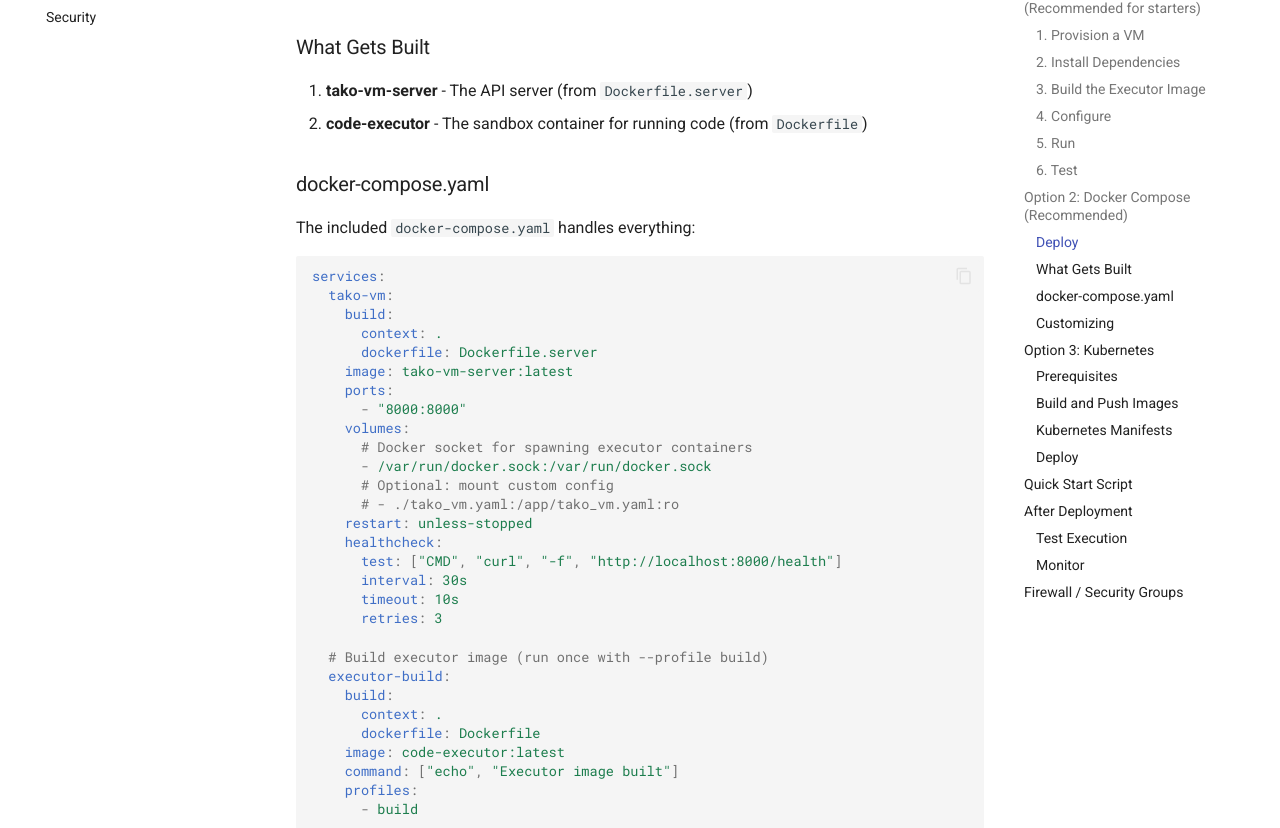
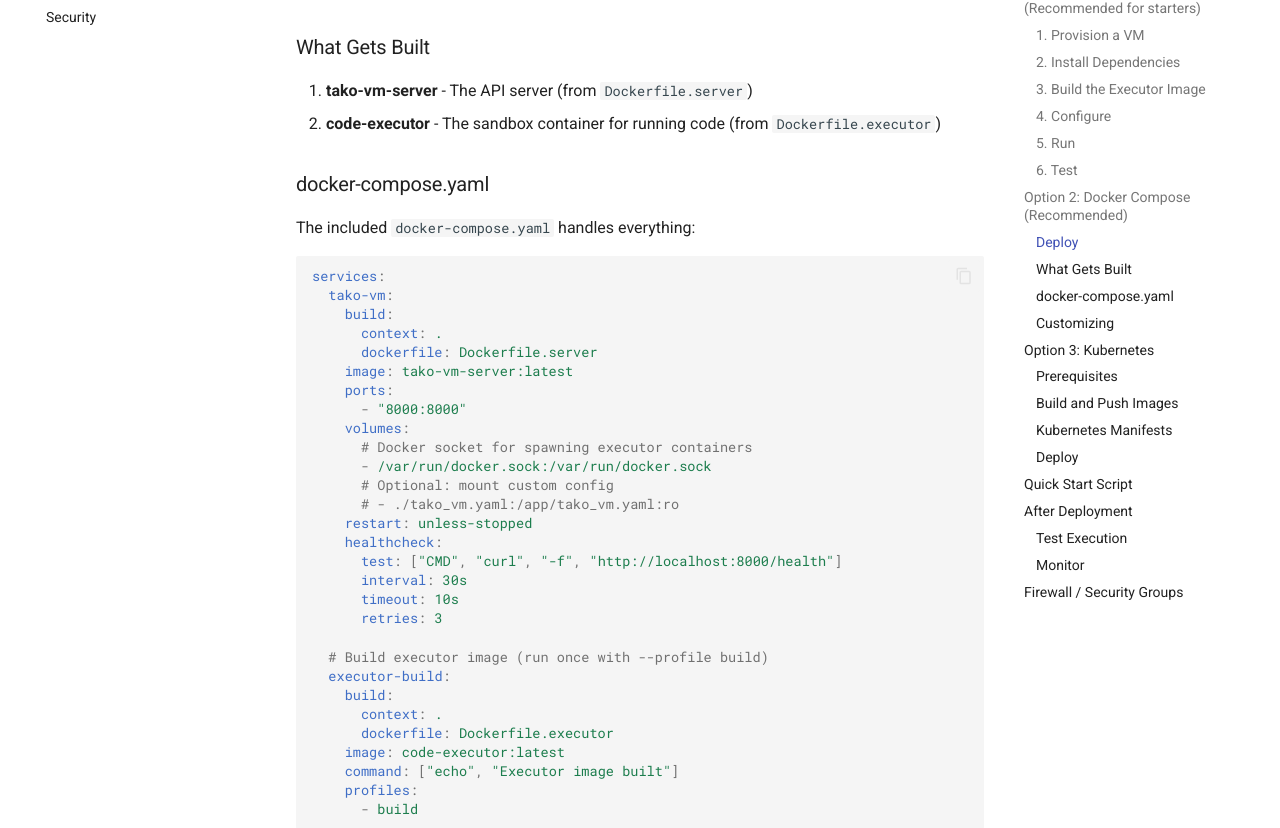
Before and after one commit to outerport/TakoVM, an MkDocs documentation site: the page built from docs/deployment/how-to-deploy.md, in a window 1280 px wide and 1400 px high, scrolled down 2178 px. Shown: the part 145-973 px from the top of the window. Built offline with MkDocs 1.6.1 and Material for MkDocs 9.7.7, drawn with Linux system fonts in a browser that asks for light colours.

Commit message:
Rename Dockerfile to Dockerfile.executor for clarity
- Dockerfile → Dockerfile.executor (sandbox image)
- Dockerfile.server stays the same (API server)
- Update docker-compose.yaml, demo.sh, and docs

Co-Authored-By: Claude Opus 4.5 <noreply@anthropic.com>

```diff
--- a/docker-compose.yaml
+++ b/docker-compose.yaml
@@ -42,7 +42,7 @@ services:
   executor-build:
     build:
       context: .
-      dockerfile: Dockerfile
+      dockerfile: Dockerfile.executor
     image: code-executor:latest
     command: ["echo", "Executor image built"]
     profiles:
--- a/docs/deployment/how-to-deploy.md
+++ b/docs/deployment/how-to-deploy.md
@@ -103,7 +103,7 @@ docker-compose logs -f tako-vm
 ### What Gets Built
 
 1. **tako-vm-server** - The API server (from `Dockerfile.server`)
-2. **code-executor** - The sandbox container for running code (from `Dockerfile`)
+2. **code-executor** - The sandbox container for running code (from `Dockerfile.executor`)
 
 ### docker-compose.yaml
 
@@ -134,7 +134,7 @@ services:
   executor-build:
     build:
       context: .
-      dockerfile: Dockerfile
+      dockerfile: Dockerfile.executor
     image: code-executor:latest
     command: ["echo", "Executor image built"]
     profiles:
```
Also changed, not shown: README.md (+1 -1 lines), docs/getting-started/installation.md (+1 -1 lines), 3 other files.
